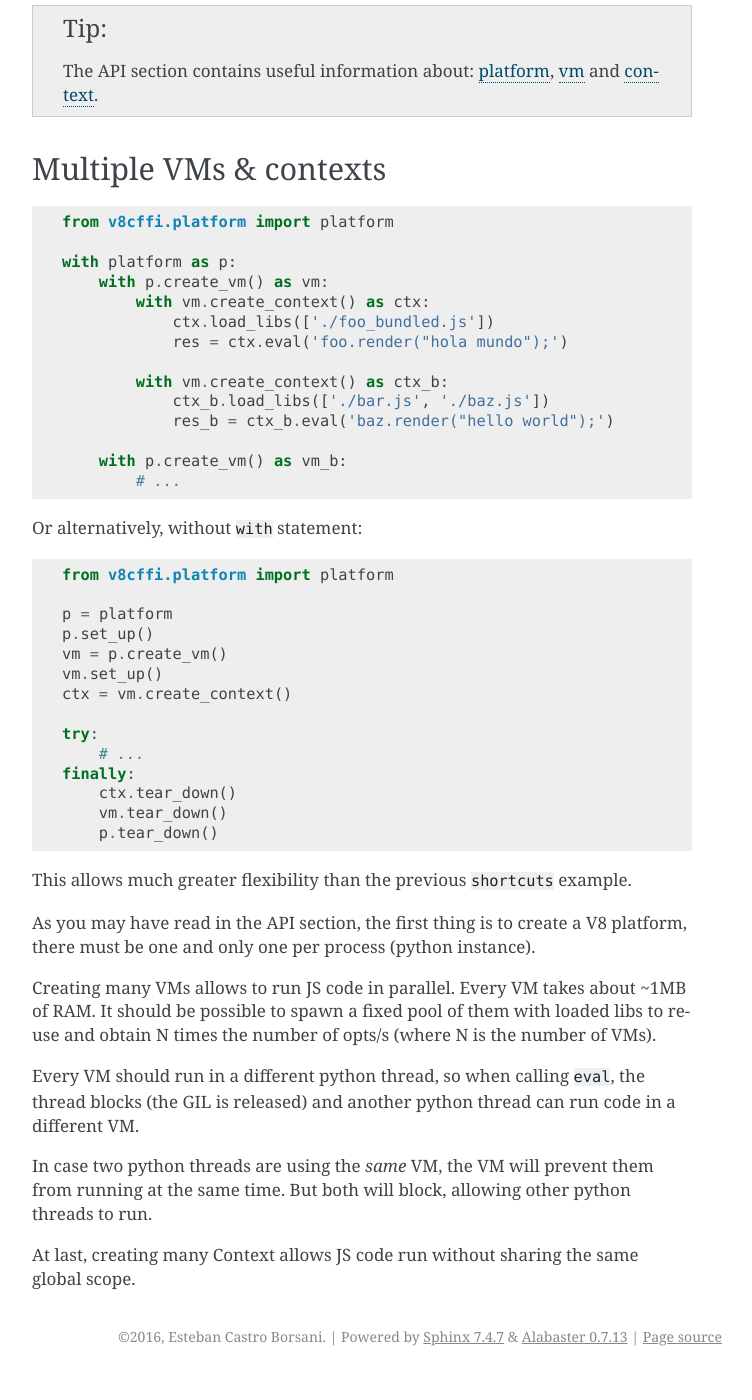
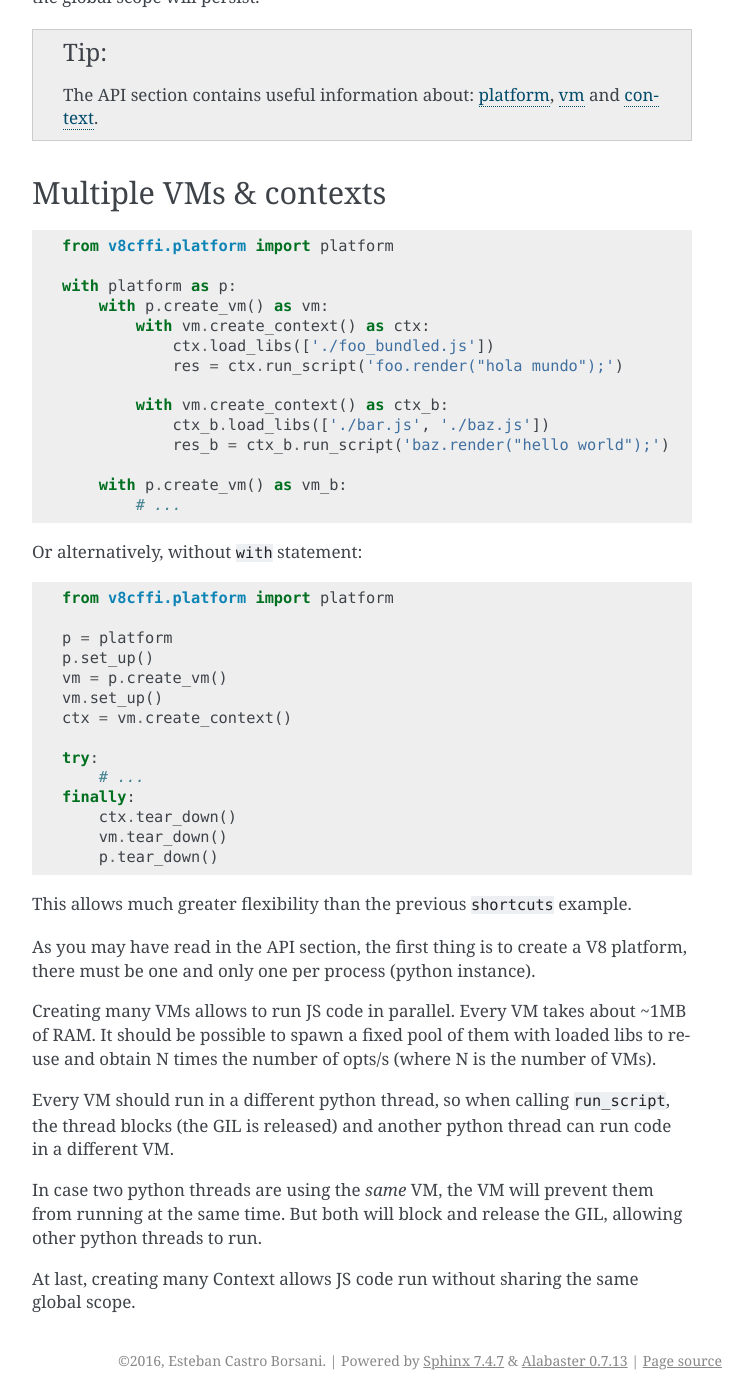
Before and after one commit to nitely/v8-cffi, a Sphinx documentation site: the page built from docs/usage.rst, in a window 1280 px wide and 1400 px high, scrolled down 569 px. Shown: the whole window, without its empty margins (388-1140 px from the left). Built offline with Sphinx 7.4.7, drawn with Linux system fonts in a browser that asks for light colours; before the commit the page ends 1945 px from its top, so only the background shows below that; some of the changed text lies outside the part shown.

```diff
--- a/docs/usage.rst
+++ b/docs/usage.rst
@@ -13,18 +13,18 @@ Quick-start
 
     ctx = shortcuts.get_context()
     ctx.load_libs(['./foo_bundled.js'])
-    ctx.eval('foo.render("hola mundo");')
+    ctx.run_script('foo.render("hola mundo");')
     # "hola mundo"
 
 This is the most simple and limited form of usage.
 A platform, VM and global context are created when
 calling ``set_up``, then the global context can be
 retrieve by calling ``get_context`` from anywhere
-in the application, even from other threads.
+within the application, even from other threads.
 
-The normal usage is to ``set_up``, ``get_context``
-and ``load_libs`` at the start of the application,
-then call ``eval`` in many other places.
+The normal usage is to ``set_up`` and ``load_libs``
+at the start of the application, then call
+``run_script`` in many other places.
 
 One thing to have in mind is the context is `global`,
 this means any modification to the global scope will
@@ -47,11 +47,11 @@ Multiple VMs & contexts
         with p.create_vm() as vm:
             with vm.create_context() as ctx:
                 ctx.load_libs(['./foo_bundled.js'])
-                res = ctx.eval('foo.render("hola mundo");')
+                res = ctx.run_script('foo.render("hola mundo");')
 
             with vm.create_context() as ctx_b:
                 ctx_b.load_libs(['./bar.js', './baz.js'])
-                res_b = ctx_b.eval('baz.render("hello world");')
+                res_b = ctx_b.run_script('baz.render("hello world");')
 
         with p.create_vm() as vm_b:
             # ...
@@ -91,13 +91,14 @@ reuse and obtain N times the number of opts/s
 (where N is the number of VMs).
 
 Every VM should run in a different
-python thread, so when calling ``eval``,
+python thread, so when calling ``run_script``,
 the thread blocks (the GIL is released) and
 another python thread can run code in a different VM.
 
 In case two python threads are using the `same` VM,
 the VM will prevent them from running at the same time.
-But both will block, allowing other python threads to run.
+But both will block and release the GIL,
+allowing other python threads to run.
 
 At last, creating many Context allows JS code run without
 sharing the same global scope.
```
Also changed, not shown: README.md (+7 -3 lines), runtests.py (+3 -6 lines), .travis.yml (added), 8 other files.
